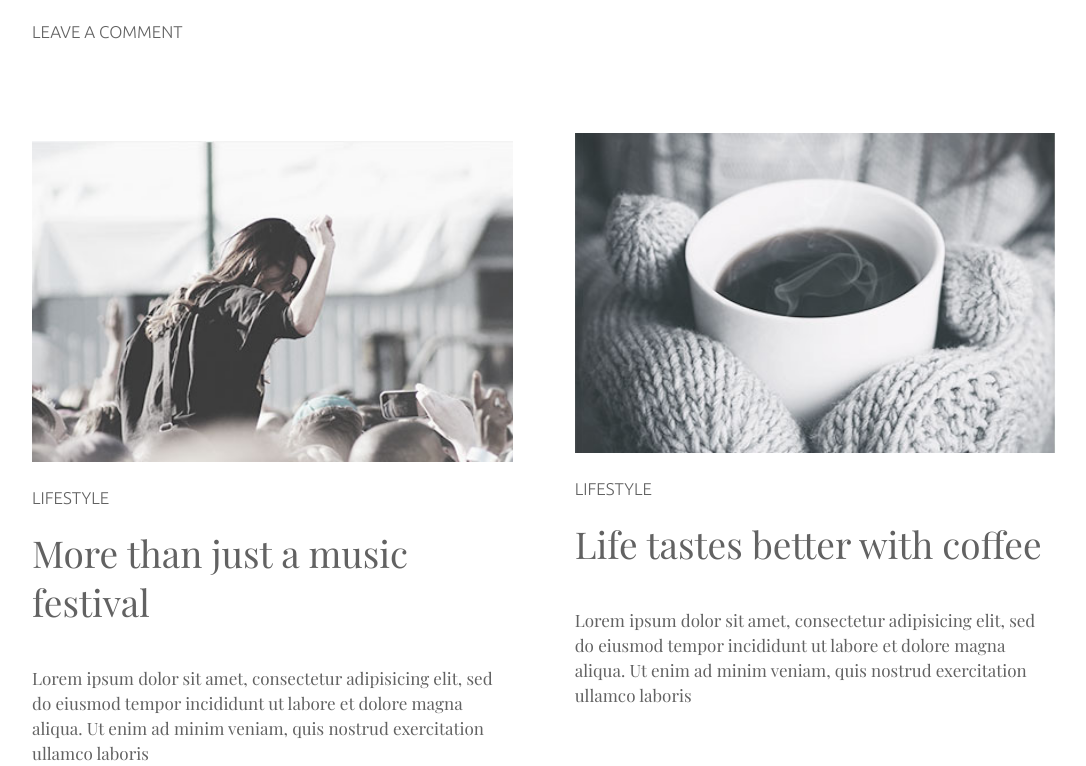
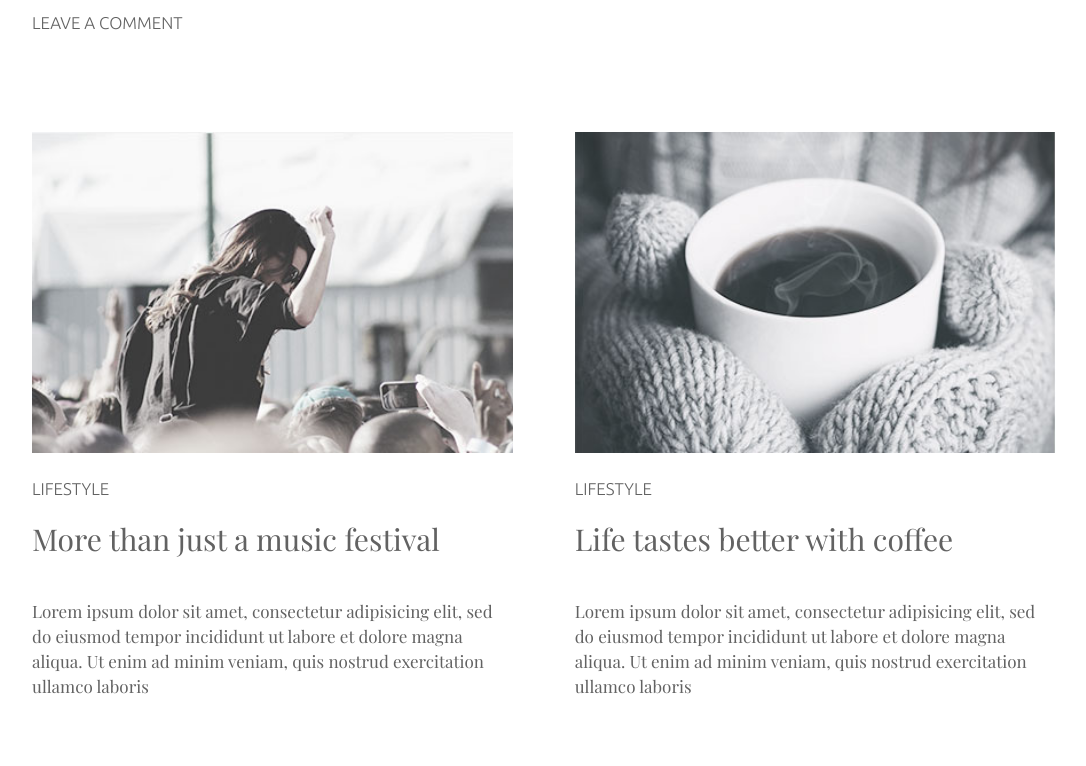
Before and after one commit to SanaulHawk01/minimo2, a plain HTML site: page index.html in a window 1280 px wide. Shown: the part 1220-1986 px from the top of the page, without its empty margins (96-1182 px from the left). Drawn offline with Linux system fonts and the light colour scheme.

Commit message:
Add files via upload

```diff
--- a/css/style.css
+++ b/css/style.css
@@ -134,7 +134,7 @@ header{
 
 .h1{
 	margin: 20px 0 40px;
-	font-size: 37px;
+	font-size: 30px;
     font-weight: 400;
 }
 
@@ -161,7 +161,7 @@ header{
 }
 
 .bl_content:nth-child(even){
-	margin: 6% 0 0 6%;
+	margin-left: 6%;
 }
 
 .bl_img{
```
